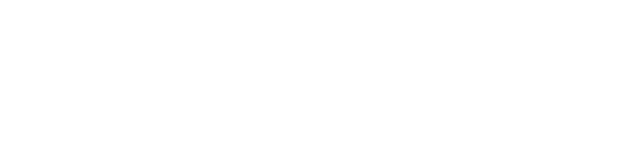
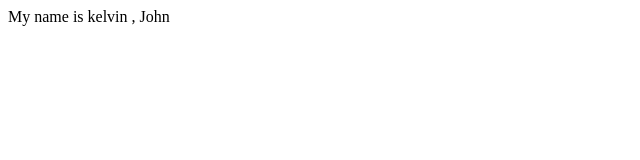
Before and after one commit to kelvinlim9990-hub/stackblitz-starters-qcgr9nan, a website: page index.html in a window 1280 px wide. Shown: the whole page, without its empty margins (0-640 px from the left). Drawn offline with Linux system fonts and the light colour scheme.

Commit message:
Add intro text

```diff
--- a/index.html
+++ b/index.html
@@ -8,6 +8,7 @@
   </head>
 
   <body>
+    My name is kelvin , John
     <script src="script.js"></script>
   </body>
 </html>
```
